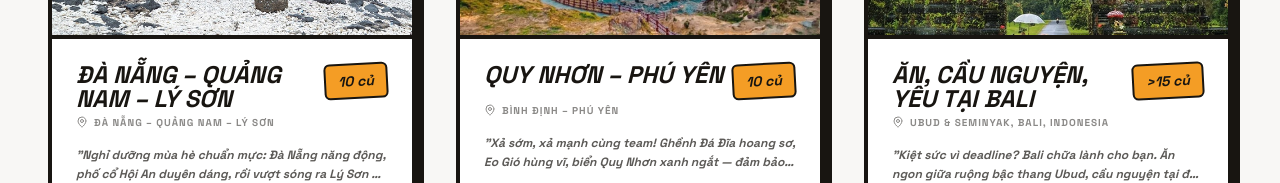
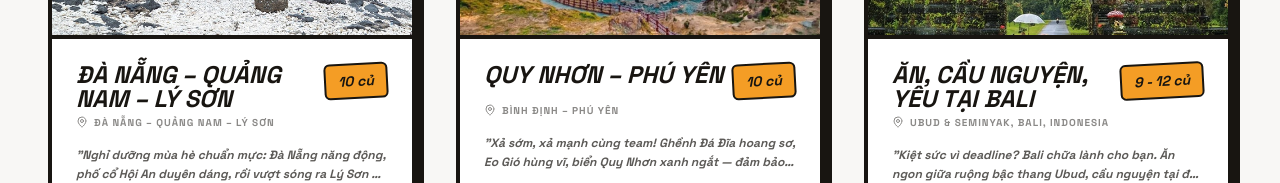
Before and after one commit to darkend16987/inno-summertrip-plan, a Next.js app: page / in a window 1280 px wide. Shown: the part 1479-1662 px from the top of the page. Built offline with nearby package versions, Linux system fonts and the light colour scheme.

Commit message:
Update Bali trip price to 9-12 củ

```diff
--- a/src/constants/trips.ts
+++ b/src/constants/trips.ts
@@ -146,8 +146,8 @@ export const TRIPS: Trip[] = [
     location: 'Ubud & Seminyak, Bali, Indonesia',
     duration: 'Giữa tháng 5 (5N4Đ)',
     month: 5,
-    budgetVal: 25,
-    budgetLabel: '>15 củ',
+    budgetVal: 11,
+    budgetLabel: '9 - 12 củ',
     description: 'Kiệt sức vì deadline? Bali chữa lành cho bạn. Ăn ngon giữa ruộng bậc thang Ubud, cầu nguyện tại đền thiêng, và yêu lấy chính mình trước khi quay về chiến đấu. Một hành trình để thực sự Hồi Sinh ✨. Dự kiến tháng 5, 5 ngày 4 đêm.',
     image: '/images/Bali.webp',
     badge: 'SOUL CARE',
```
